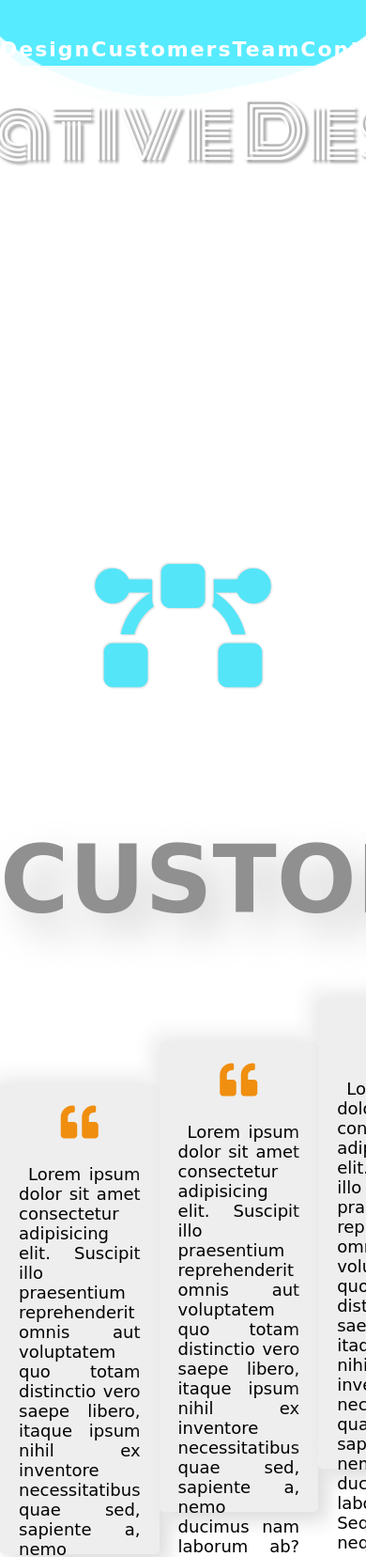
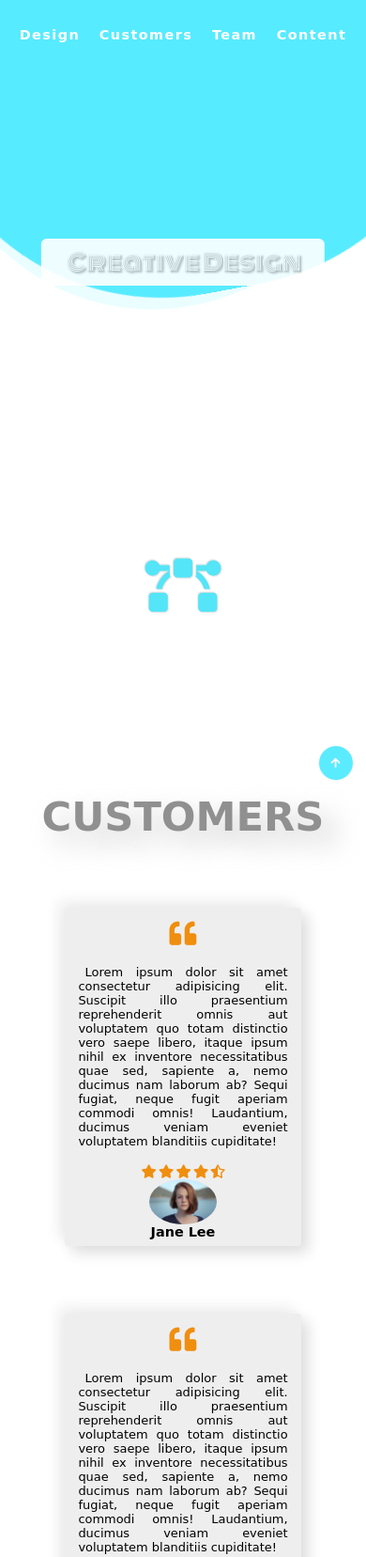
Before and after one commit to BlackErik/Ten-Websites, a plain HTML site: page Creative Design/index.html in a window 390 px wide. Shown: the top 1657 px of the page at 94% size. Drawn offline with Linux system fonts and the light colour scheme; a script that the page names is missing; a web font is replaced by a local one.

Commit message:
made responsive

```diff
--- a/Creative Design/index.html
+++ b/Creative Design/index.html
@@ -12,12 +12,12 @@
   </head>
   <body>
     <div class="container">
-      <section class="section-1">
+      <section class="section-1" id="home">
         <nav class="navbar">
-          <a href="#" class="navbar-link">Design</a>
-          <a href="#" class="navbar-link">Customers</a>
-          <a href="#" class="navbar-link">Team</a>
-          <a href="#" class="navbar-link">Content</a>
+          <a href="#home" class="navbar-link">Design</a>
+          <a href="#customers" class="navbar-link">Customers</a>
+          <a href="#team" class="navbar-link">Team</a>
+          <a href="#contact" class="navbar-link">Content</a>
         </nav>
         <div class="floating-bg"></div>
         <h1 class="section-1-heading">Creative Design</h1>
@@ -26,7 +26,7 @@
         </div>
       </section>
 
-      <section class="section-2">
+      <section class="section-2" id="customers">
         <h1 class="section-heading">Customers</h1>
         <div class="customers-wrapper">
           <div class="customer">
@@ -92,7 +92,7 @@
         </div>
       </section>
 
-      <section class="section-3">
+      <section class="section-3" id="team">
         <h1 class="section-heading">Team</h1>
         <div class="team-wrapper">
           <div class="team-member">
@@ -176,7 +176,7 @@
         </div>
       </section>
 
-      <section class="section-4">
+      <section class="section-4" id="contact">
         <h1 class="section-heading">Contact</h1>
         <div class="form-container">
           <img src="images/form-img.png" class="form-img" />
@@ -191,6 +191,8 @@
           Copyright &copy; CodeAndCreate All Rights Reserved
         </p>
       </section>
+
+      <a href="#home" class="scroll-up-btn"> <i class="fas fa-arrow-up"></i></a>
     </div>
 
     <script src="script.js"></script>
--- a/Creative Design/style.css
+++ b/Creative Design/style.css
@@ -13,6 +13,7 @@
 
 html {
   font-size: 62.5%;
+  scroll-behavior: smooth;
 }
 
 .container {
@@ -188,7 +189,7 @@ html {
   width: 10rem;
   height: 10rem;
   object-fit: cover;
-  margin: 2rem 0;
+  /* margin: 2rem 0; */
   border-radius: 50%;
 }
 
@@ -426,3 +427,193 @@ html {
   color: #4444;
   margin-top: 5rem;
 }
+
+.scroll-up-btn {
+  width: 5rem;
+  height: 5rem;
+  background-color: rgba(50, 231, 255, 0.8);
+  position: fixed;
+  bottom: 5rem;
+  right: 5rem;
+  border-radius: 50%;
+  font-size: 1.6rem;
+  color: #fff;
+  display: flex;
+  justify-content: center;
+  align-items: center;
+  transition: background-color 0.5s;
+}
+
+.scrolll-up-btn:hover {
+  background-color: #32e7ff;
+}
+
+@media (max-width: 1400px) {
+  .floating-bg {
+    top: -120vw;
+  }
+
+  .section-1-heading {
+    font-size: 6rem;
+    top: 25vw;
+    width: 70rem;
+  }
+
+  .navbar-link {
+    font-size: 2rem;
+  }
+
+  .logo {
+    top: 70%;
+  }
+
+  .logo i {
+    font-size: 10rem;
+  }
+
+  .section-heading {
+    font-size: 8rem;
+    margin-bottom: 10rem;
+  }
+
+  .section-2 {
+    height: auto;
+  }
+
+  .customers-wrapper {
+    flex-wrap: wrap;
+  }
+
+  .customer {
+    margin: 5rem 10rem;
+  }
+
+  .section-3 {
+    height: auto;
+  }
+
+  .team-wrapper {
+    flex-wrap: wrap;
+  }
+
+  .team-member {
+    margin: 5rem 10rem;
+  }
+
+  .form-container {
+    height: 60%;
+  }
+
+  .form-img {
+    display: none;
+  }
+
+  .contact-form {
+    transform: translateY(0);
+  }
+
+  .contact-form:hover {
+    transform: translateY(-1rem);
+  }
+
+  .copyright {
+    margin: 5rem 0 4rem 0;
+  }
+}
+
+@media (max-width: 1150px) {
+  .floating-bg {
+    top: -110vw;
+  }
+
+  .section-1-heading {
+    font-size: 5rem;
+    top: 30vw;
+    width: 60rem;
+  }
+
+  .logo i {
+    font-size: 9rem;
+  }
+}
+
+@media (max-width: 950px) {
+  .floating-bg {
+    top: -100vw;
+  }
+
+  .section-1-heading {
+    top: 40vw;
+  }
+}
+
+@media (max-width: 750px) {
+  html {
+    font-size: 50%;
+  }
+  .floating-bg {
+    top: -90vw;
+  }
+
+  .section-1-heading {
+    top: 48vw;
+  }
+
+  .section-heading {
+    margin-bottom: 5rem;
+  }
+}
+
+@media (max-width: 550px) {
+  html {
+    font-size: 45%;
+  }
+  .floating-bg {
+    top: -70vw;
+  }
+
+  .section-1-heading {
+    top: 65vw;
+    width: 42rem;
+    font-size: 3.5rem;
+  }
+
+  .section-heading {
+    font-size: 6rem;
+  }
+
+  .customer {
+    margin: 5rem 0;
+  }
+
+  .team-member {
+    margin: 5rem 0;
+  }
+
+  .section-4 {
+    height: auto;
+  }
+
+  .form-container {
+    background-color: transparent;
+    box-shadow: none;
+  }
+
+  .contact-form {
+    box-shadow: 1rem 1rem 2rem #aaa;
+  }
+  .contact-form:hover {
+    box-shadow: 2rem 2rem 3rem #aaa;
+  }
+
+  .copyright {
+    font-size: 1.8rem;
+    margin: 5rem;
+    text-align: center;
+  }
+
+  .scroll-up-btn {
+    bottom: 2rem;
+    right: 2rem;
+  }
+}
```
